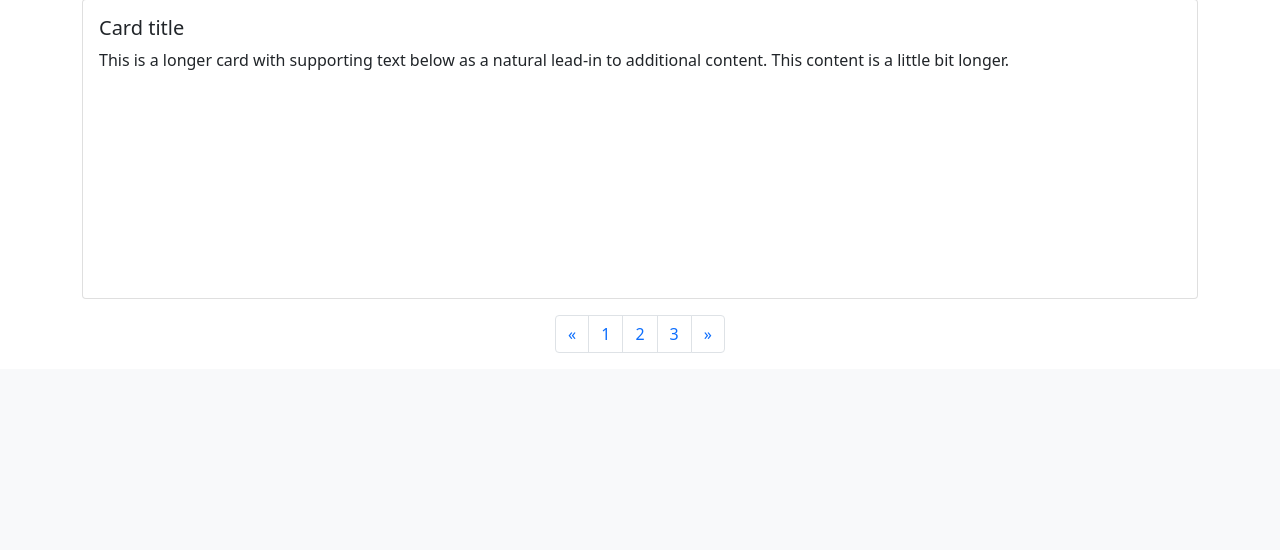
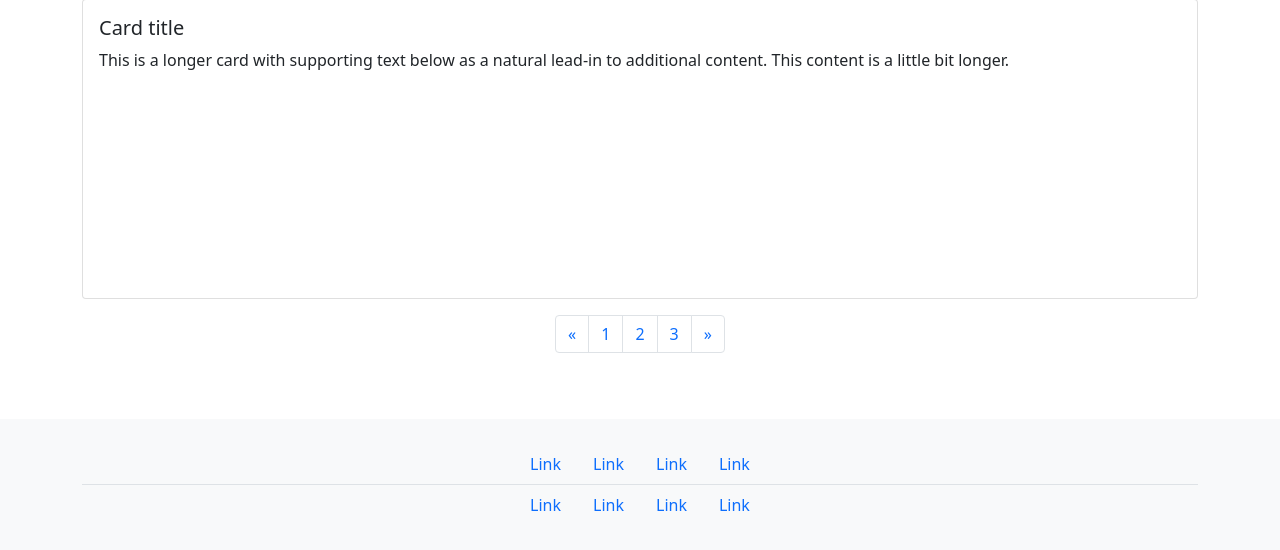
Before and after one commit to Kazumasa1/syukatu_presen, a Django app: template haiku/templates/top_design.html in a window 1280 px wide. Shown: the part 1061-1611 px from the top of the page. Before the commit the page ends 1414 px from the top, so only its background shows below. Run offline with Django 3.2, Linux system fonts and the light colour scheme; the template is opened without the code that fills it, so the values that code supplies are empty; parts of the project's set-up code (start-up, migrations or seed data) failed here and were passed over.

Commit message:
トップページのフッターを作成した

```diff
--- a/haiku/templates/top_design.html
+++ b/haiku/templates/top_design.html
@@ -93,6 +93,7 @@
                 </div>
             </div>
 
+            <!-- ページネーション -->
             <nav aria-label="Page navigation example">
                 <ul class="pagination justify-content-center">
                     <li class="page-item">
@@ -114,6 +115,40 @@
     </div>
 
 
+    <div class="container-fluid bg-light" style="margin-top: 50px; height: 250ox;">
+        <div class="container">
+            <ul class="nav justify-content-center border-bottom" style="padding-top: 25px;">
+                <li class="nav-item">
+                    <a class="nav-link" href="#">Link</a>
+                </li>
+                <li class="nav-item">
+                    <a class="nav-link" href="#">Link</a>
+                </li>
+                <li class="nav-item">
+                    <a class="nav-link" href="#">Link</a>
+                </li>
+                <li class="nav-item">
+                    <a class="nav-link" href="#">Link</a>
+                </li>
+            </ul>
+            <ul class="nav justify-content-center" style="padding-bottom: 25px;">
+                <li class="nav-item">
+                    <a class="nav-link" href="#">Link</a>
+                </li>
+                <li class="nav-item">
+                    <a class="nav-link" href="#">Link</a>
+                </li>
+                <li class="nav-item">
+                    <a class="nav-link" href="#">Link</a>
+                </li>
+                <li class="nav-item">
+                    <a class="nav-link" href="#">Link</a>
+                </li>
+            </ul>
+        </div>
+    </div>
+
+
 
     <!-- Optional JavaScript; choose one of the two! -->
 
```
